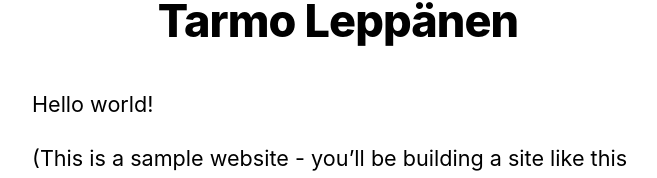
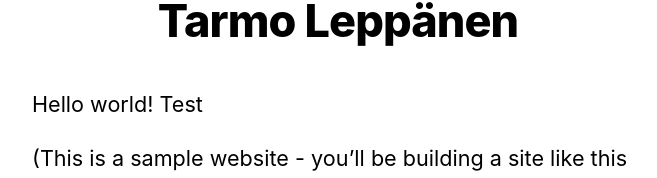
Before and after one commit to tarlepp/next-js-test, a Next.js app: page / in a window 1280 px wide. Shown: the part 222-400 px from the top of the page, without its empty margins (302-959 px from the left). Built offline with nearby package versions, Linux system fonts and the light colour scheme.

Commit message:
test deployment

```diff
--- a/pages/index.js
+++ b/pages/index.js
@@ -12,7 +12,7 @@ export default function Home({ allPostsData }) {
         <title>{siteTitle}</title>
       </Head>
       <section className={utilStyles.headingMd}>
-        <p>Hello world!</p>
+        <p>Hello world! Test</p>
 
         <p>
           (This is a sample website - you’ll be building a site like this on{' '}
```
